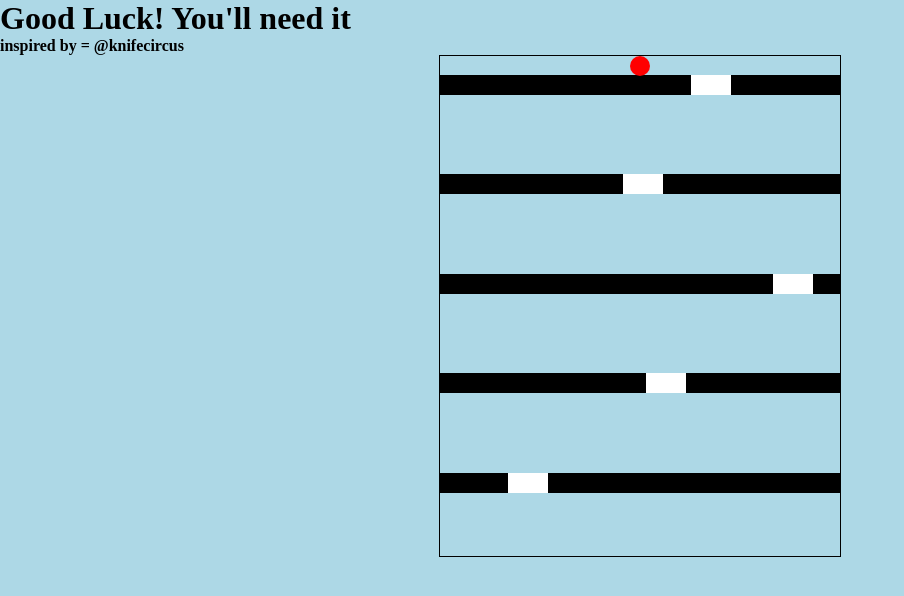
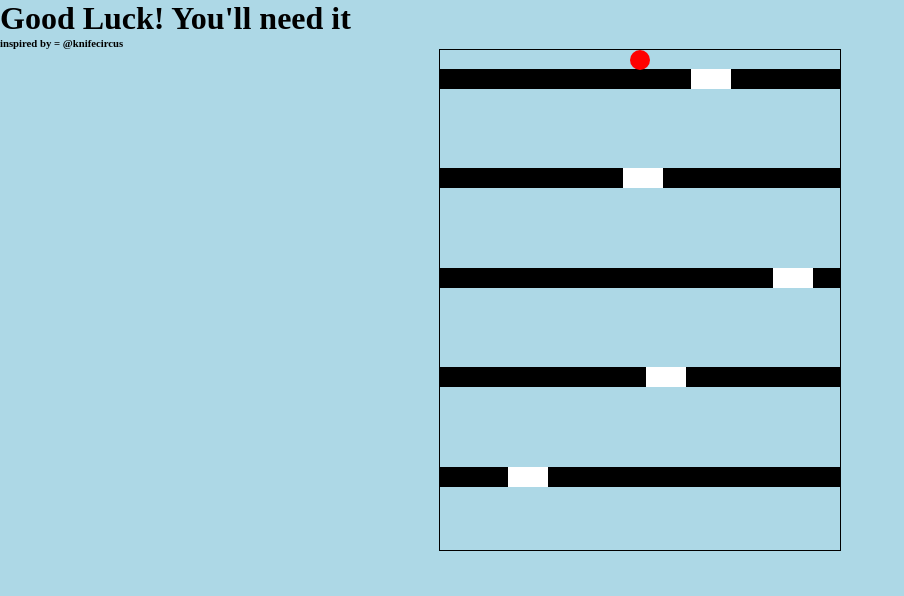
Before and after one commit to INDU132/ballfallfall.github.io, a plain HTML site: page index.html in a window 1280 px wide. Shown: the whole page, without its empty margins (0-904 px from the left). Drawn offline with Linux system fonts and the light colour scheme.

Commit message:
Update index.html

```diff
--- a/index.html
+++ b/index.html
@@ -4,7 +4,7 @@
         <meta charset="UTF-8">
         <title>Falling ball game</title>
         <h1>Good Luck! You'll need it</h1>
-        <h4>inspired by = @knifecircus<h4>
+        <h6>inspired by = @knifecircus<h6>
         <link rel="stylesheet" href="style.css">
     </head>
     <body>
```
